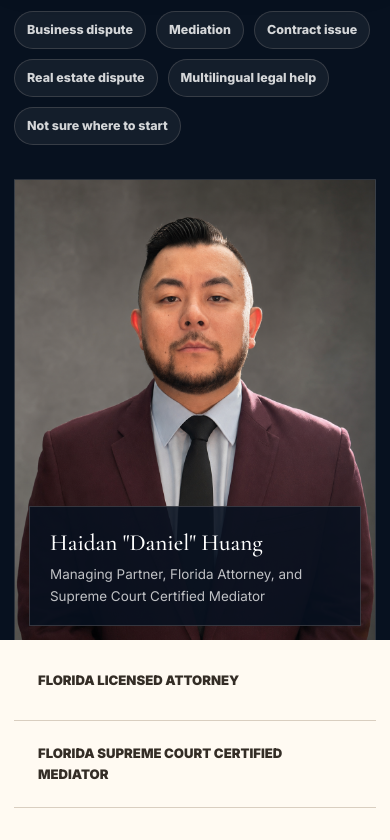
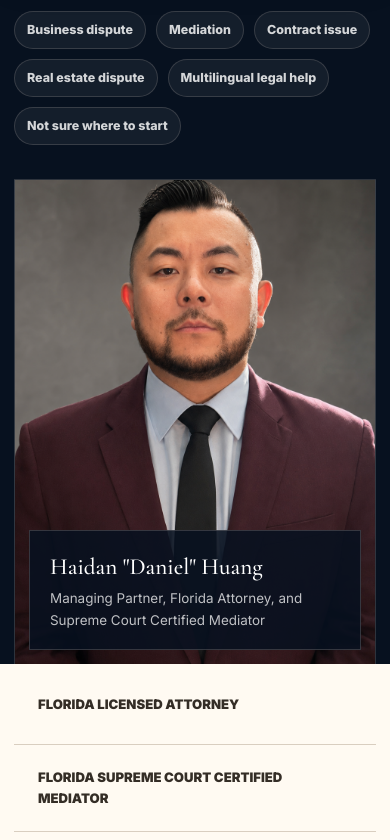
Before and after one commit to joel2020/huanglawfl.com, a Next.js app: page / in a window 390 px wide. Shown: the part 880-1720 px from the top of the page. Built offline with nearby package versions, Linux system fonts and the light colour scheme; no server answers.

Commit message:
Tighten attorney portrait crop

```diff
--- a/app/globals.css
+++ b/app/globals.css
@@ -267,6 +267,7 @@ h3 { font-size: 1.62rem; }
   align-items: flex-end;
   justify-content: center;
   min-height: 710px;
+  overflow: hidden;
   background: linear-gradient(180deg, rgba(255, 250, 242, .08), rgba(255, 250, 242, .02));
   border-left: 1px solid rgba(217, 206, 192, .16);
   border-right: 1px solid rgba(217, 206, 192, .16);
@@ -274,7 +275,8 @@ h3 { font-size: 1.62rem; }
 
 .hero-portrait img {
   width: 100%;
-  height: 660px;
+  height: 780px;
+  margin-top: -70px;
   object-fit: cover;
   object-position: center top;
 }
@@ -477,7 +479,8 @@ h3 { font-size: 1.62rem; }
 
 .attorney-image img {
   width: 100%;
-  height: 610px;
+  height: 680px;
+  margin-top: -42px;
   object-fit: cover;
   object-position: center 14%;
 }
@@ -1063,7 +1066,7 @@ h3 { font-size: 1.62rem; }
     min-height: auto;
     border-top: 1px solid rgba(217, 206, 192, .16);
   }
-  .hero-portrait img { height: 560px; }
+  .hero-portrait img { height: 640px; margin-top: -54px; }
   h1 { font-size: 3.72rem; }
   h2 { font-size: 2.82rem; }
   .attorney-section { padding-bottom: 78px; }
@@ -1089,7 +1092,7 @@ h3 { font-size: 1.62rem; }
   h2 { font-size: 2.35rem; }
   h3 { font-size: 1.42rem; }
   .hero-copy { padding-top: 48px; }
-  .hero-portrait img { height: 460px; }
+  .hero-portrait img { height: 530px; margin-top: -46px; }
   .portrait-caption {
     right: 14px;
     bottom: 14px;
```
